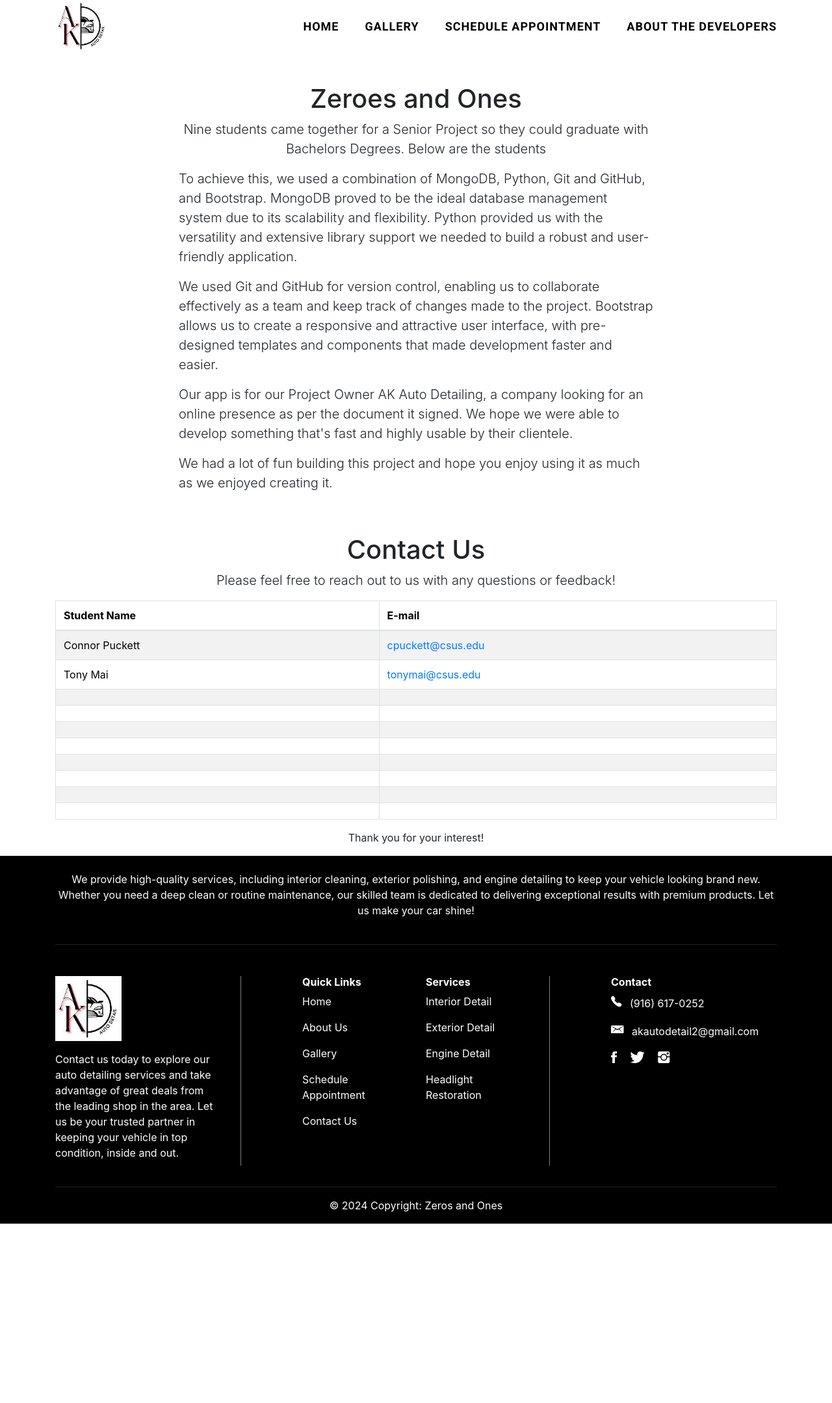
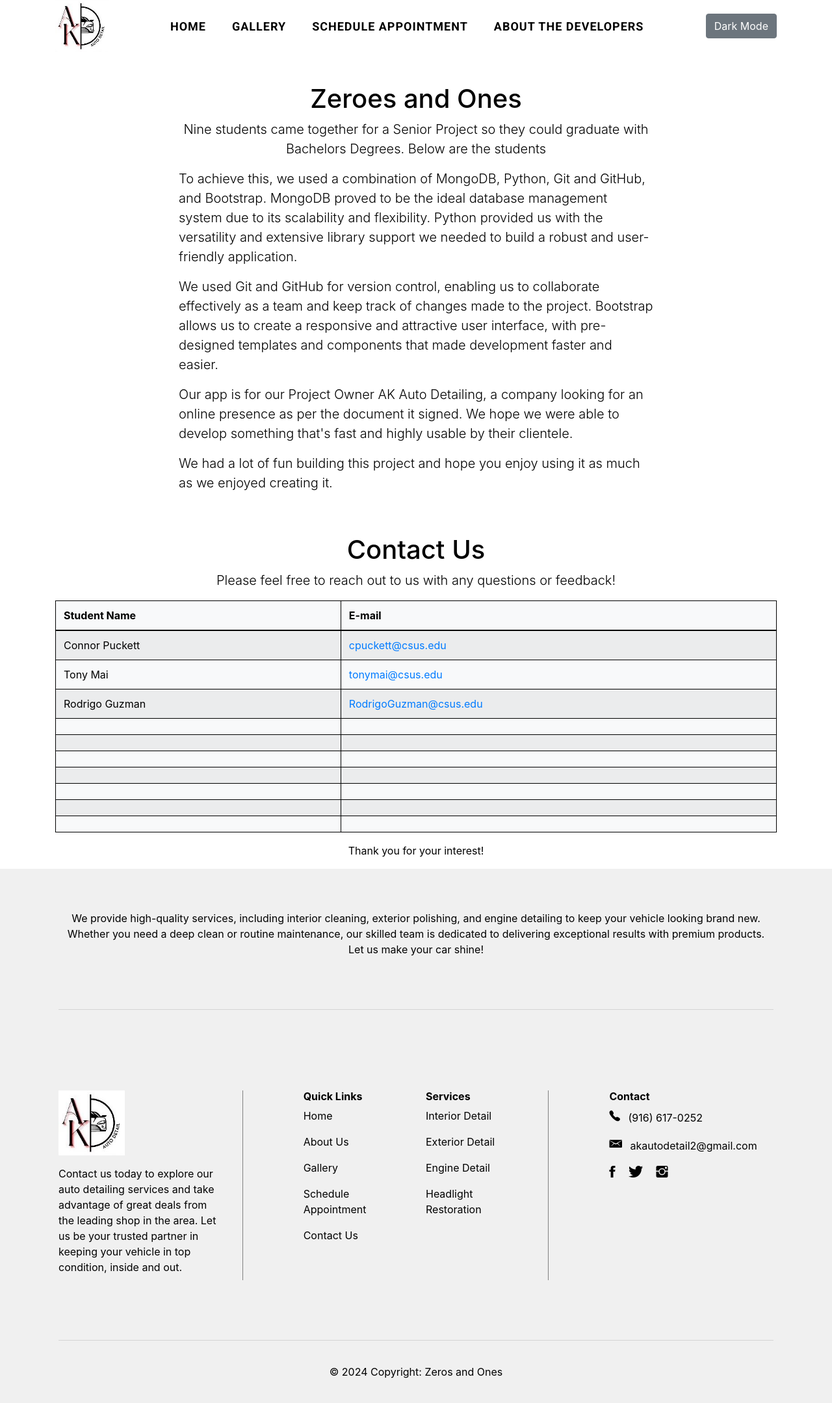
Before and after one commit to Con-Rez/autoDetailProject, a Django app: page /about/ in a window 1280 px wide. Shown: the whole page at 65% size. Before the commit the page ends 1883 px from the top, so only its background shows below. Run offline with Django 5.2, Linux system fonts and the light colour scheme; some libraries are stand-ins or nearby versions.

Commit message:
Added dark mode toggle
Added a dark mode button that persists through multiple pages.

```diff
--- a/apps/home/templates/about.html
+++ b/apps/home/templates/about.html
@@ -42,8 +42,8 @@
             <td><a href="mailto:tonymai@csus.edu">tonymai@csus.edu</a></td>
         </tr>
         <tr>
-            <td></td>
-            <td><a href="mailto:"></a></td>
+            <td>Rodrigo Guzman</td>
+            <td><a href="mailto:RodrigoGuzman@csus.edu">RodrigoGuzman@csus.edu</a></td>
         </tr>
         <tr>
             <td></td>
--- a/globalStatic/css/styles.css
+++ b/globalStatic/css/styles.css
@@ -1,82 +1,111 @@
+/* Default light mode (root) */
+:root {
+    --bg-color: white;
+    --text-color: black;
+    --card-bg-color: #f8f9fa; /* Default card background */
+    --card-text-color: black;
+    --navbar-bg-color: white;
+    --navbar-text-color: black;
+    --link-color: black;
+    --hover-border-color: black;
+    --button-bg-color: red;
+    --button-text-color: white;
+    --footer-bg-color: #f0f0f0; /* Light gray for footer */
+}
+
+/* Dark mode overrides */
+.dark-mode {
+    --bg-color: #121212;
+    --text-color: #e0e0e0;
+    --card-bg-color: #1e1e1e; /* Dark background for cards */
+    --card-text-color: #c7c7c7;
+    --navbar-bg-color: #1e1e1e;
+    --navbar-text-color: #ffffff;
+    --link-color: #bbbbbb;
+    --hover-border-color: #ffffff;
+    --button-bg-color: #d32f2f;
+    --button-text-color: #ffffff;
+    --footer-bg-color: #2c2c2c;
+}
+
+/* Apply colors to body and other elements */
+body {
+    background-color: var(--bg-color) !important;
+    color: var(--text-color) !important;
+    transition: background-color 0.3s ease, color 0.3s ease;
+}
+
+.container, .navbar, .banner-card, .follow-us {
+    background-color: var(--bg-color) !important;
+    color: var(--text-color) !important;
+}
+
+/* Override Bootstrap card styles */
+.card {
+    background-color: var(--card-bg-color) !important;
+    color: var(--card-text-color) !important;
+    transition: background-color 0.3s ease, color 0.3s ease;
+}
+
+/* Dark Mode Inversion for Service Images */
+.dark-mode .service-box img {
+    filter: invert(1) brightness(1.5); /* Invert and adjust brightness for better visibility */
+    transition: filter 0.3s ease;
+}
+
+/* Text-specific classes */
+.text-dark, .text-primary, .text-muted {
+    color: var(--text-color) !important;
+}
+
 /* Navbar styling */
 .navbar {
-    /* Set the navbar background to white */
-    background-color: white !important;
-    /* Add padding: 20px top/bottom and 40px left/right */
+    background-color: var(--navbar-bg-color) !important;
+    color: var(--navbar-text-color) !important;
     padding: 20px 40px !important;
-    /* Add a light gray bottom border */
     border-bottom: 1px solid #ddd !important;
+    transition: background-color 0.3s ease, color 0.3s ease;
 }
 
-/* Logo image inside the navbar */
-.logo img {
-    /* Set the logo height to 80px */
-    height: 80px !important;
-}
-
-/* Navigation list styling */
+/* Navigation list and links */
 .nav-list {
-    /* Remove default list item markers */
     list-style-type: none !important;
-    /* Remove any default margin */
     margin: 0 !important;
-    /* Remove default padding */
     padding: 0 !important;
-    /* Align the navigation items horizontally */
     display: flex !important;
-    /* Add 40px space between each navigation item */
     gap: 40px !important;
 }
 
-/* Individual list item styling */
 .nav-list li {
-    /* Ensure each list item is inline */
     display: inline !important;
 }
 
-/* Link styling inside navigation list */
 .nav-list li a {
-    /* Remove the underline from links */
     text-decoration: none !important;
-    /* Make the link text bold */
     font-weight: bold !important;
-    /* Set font to Roboto */
     font-family: 'Roboto', sans-serif !important;
-    /* Set the text color to black */
-    color: black !important;
-    /* No bottom border initially */
+    color: var(--link-color) !important;
     border-bottom: 2px solid transparent !important;
-    /* Add 5px vertical padding */
     padding: 5px 0 !important;
-    /* Set font size to 18px */
     font-size: 18px !important;
-    /* Add 1px letter spacing */
     letter-spacing: 1px !important;
+    transition: color 0.3s ease, border-color 0.3s ease;
 }
 
 /* Hover effect for links */
 .nav-list li a:hover {
-    /* Add a black bottom border on hover */
-    border-bottom: 2px solid black !important;
+    border-bottom: 2px solid var(--hover-border-color) !important;
 }
 
-/* Responsive design for mobile/tablet screens */
+/* Responsive design */
 @media (max-width: 768px) {
     .nav-list {
-        /* Stack navigation items vertically */
         flex-direction: column !important;
-        /* Center the items when stacked */
         align-items: center !important;
     }
 }
 
-/* Body styling */
-body {
-    /* Set the body background to white */
-    background-color: white;
-}
-
-/* Specific styling for banner card */
+/* Banner card styling */
 .banner-card {
     border-radius: 50px !important;
     overflow: hidden;
@@ -92,7 +121,7 @@ body {
     object-position: center;
 }
 
-/* banner text position */
+/* Banner text position */
 .banner-card .card-img-overlay {
     position: absolute;
     top: 45%;
@@ -101,7 +130,7 @@ body {
     width: auto;
 }
 
-/* banner font */
+/* Banner font */
 .banner-card .card-title {
     font-size: 50px;
     font-weight: bold;
@@ -111,16 +140,17 @@ body {
     font-family: 'Roboto', sans-serif;
 }
 
-
+/* Non-banner cards */
 .card:not(.banner-card) {
     border-radius: 0 !important;
     box-shadow: none !important;
 }
 
+/* Button styling */
 .schedule-btn {
     display: inline-block;
-    background-color: red;
-    color: white;
+    background-color: var(--button-bg-color);
+    color: var(--button-text-color);
     text-align: center;
     font-family: 'Roboto', sans-serif;
     font-size: 20px;
@@ -128,12 +158,106 @@ body {
     padding: 15px 20px;
     text-decoration: none;
     border-radius: 8px;
-    transition: background-color 0.3s ease;
+    transition: background-color 0.3s ease, color 0.3s ease;
     box-shadow: 0 4px 8px rgba(0, 0, 0, 0.2);
     text-transform: uppercase;
 }
 
-<<<<<<< HEAD
-=======
-/* Footer styling */
->>>>>>> bea8eaab2179b40c23ec1261d779130625f50cfa
+.schedule-btn:hover {
+    background-color: #b71c1c; /* Slightly darker red for hover */
+    color: var(--button-text-color);
+}
+
+/* Styling for the Schedule Appointment link button */
+.apt-btn {
+    display: inline-block;
+    background-color: #555555; /* New color, blue */
+    color: white;             /* Text color */
+    text-align: center;
+    font-family: 'Roboto', sans-serif;
+    font-size: 20px;
+    font-weight: bold;
+    padding: 15px 20px;
+    text-decoration: none;
+    border-radius: 50px;
+    margin-top: 15px;
+    transition: background-color 0.3s ease, color 0.3s ease;
+    box-shadow: 0 4px 8px rgba(0, 0, 0, 0.2);
+    text-transform: uppercase;
+}
+
+.apt-btn:hover {
+    background-color: #1b1b1b; /* Darker blue for hover effect */
+    color: white; /* Ensures text color remains white */
+}
+
+/* Container styling for Who We Are section */
+.who-we-are-container {
+    background-color: red; /* Fixed red background */
+    padding-left: 20%;
+    padding-top: 7%;
+    padding-bottom: 7%;
+    margin-left: -15%;
+}
+
+/* Static paragraph text color */
+.static-text {
+    color: #333333; /* Fixed color, dark gray */
+}
+
+
+/* Footer styling with consistent background color across all sections */
+footer, footer .container, footer section {
+    background-color: var(--footer-bg-color) !important; /* Apply footer background to all sections */
+    color: var(--text-color) !important; /* Ensure text is also consistent */
+    padding: 20px;
+    transition: background-color 0.3s ease, color 0.3s ease;
+}
+
+/* Footer text and link colors */
+footer p, footer a {
+    color: var(--link-color) !important; /* Link color */
+    text-decoration: none;
+    transition: color 0.3s ease;
+}
+
+footer a:hover {
+    color: var(--hover-border-color) !important; /* Adjust on hover */
+}
+
+/* Footer icon styling */
+footer i {
+    color: var(--link-color) !important; /* Set color based on theme */
+    transition: color 0.3s ease;
+}
+
+/* Add a hover effect for social media icons */
+footer a:hover i {
+    color: var(--hover-border-color) !important; /* Hover color for icons */
+}
+
+/* Apply text color to all heading and paragraph elements */
+h1, h2, h3, h4, h5, h6, p, .lead, .text-center {
+    color: var(--text-color) !important;
+}
+
+/* Also apply to Bootstrap-specific classes */
+.table, .table th, .table td, .card-text, .card-title {
+    color: var(--text-color) !important;
+}
+
+/* Button text color */
+.btn, .btn-light, .btn-dark {
+    color: var(--button-text-color) !important;
+}
+
+/* Table and card backgrounds */
+.table, .card, .table th, .table td {
+    background-color: var(--card-bg-color) !important;
+    border-color: var(--hover-border-color) !important; /* For border color in dark mode */
+}
+
+/* Borders for tables in dark mode */
+.table-bordered th, .table-bordered td {
+    border-color: var(--hover-border-color) !important;
+}
--- a/globalTemplates/footer.html
+++ b/globalTemplates/footer.html
@@ -13,13 +13,12 @@
     <title>AK Auto Detail</title>
     <link rel="stylesheet" href="https://cdnjs.cloudflare.com/ajax/libs/twitter-bootstrap/4.1.3/css/bootstrap.min.css">
     <link rel="stylesheet" href="https://cdnjs.cloudflare.com/ajax/libs/ionicons/2.0.1/css/ionicons.min.css">
-    <link rel="stylesheet" ref="globalStatic/css/style.css">
 </head>
 
 <body>
-    <footer class="text-center text-lg-start text-white" style="background-color: black">
+    <footer class="text-center text-lg-start text-white">
         <!-- Footer Text -->
-        <section class="d-flex justify-content-center p-4" style="background-color: black">
+        <section class="d-flex justify-content-center p-4">
             <div class="container">
                 <div class="row">
                     <div class="col-12">
@@ -60,16 +59,16 @@
                         <h6 class="text-left fw-bold">Quick Links</h6>
 
                         <p class="text-left">
-                            <a href="{% url 'home' %}" class="text-white">Home</a>
+                            <a href="{% url 'home' %}">Home</a>
                         </p>
                         <p class="text-left">
-                            <a href="{% url 'about' %}" class="text-white">About Us</a>
+                            <a href="{% url 'about' %}">About Us</a>
                         </p>
                         <p class="text-left">
-                            <a href="{% url 'gallery' %}" class="text-white">Gallery</a>
+                            <a href="{% url 'gallery' %}">Gallery</a>
                         </p>
                         <p class="text-left">
-                            <a href="{% url 'schedule_appointment' %}" class="text-white">Schedule Appointment</a>
+                            <a href="{% url 'schedule_appointment' %}">Schedule Appointment</a>
                         </p>
                         <p class="text-left">
                             Contact Us
@@ -97,21 +96,21 @@
                         <h6 class="text-left fw-bold">Contact</h6>
 
                         <div class="text-left">
-                            <i class="ion-ios-telephone" style="font-size: 24px; color: white; margin-right: 8px;"></i>
+                            <i class="ion-ios-telephone" style="font-size: 24px; margin-right: 8px;"></i>
                             <span>(916) 617-0252</span>
                         </div>
                         <div class="text-left mt-3">
-                            <i class="ion-email" style="font-size: 24px; color: white; margin-right: 8px;"></i>
+                            <i class="ion-email" style="font-size: 24px; margin-right: 8px;"></i>
                             <span>akautodetail2@gmail.com</span>
                         </div>
                         <div class="text-left mt-3">
-                            <a href="https://www.facebook.com" class="text-white me-3" target="_blank">
+                            <a href="https://www.facebook.com" class="me-3" target="_blank">
                                 <i class="ion-social-facebook" style="font-size: 24px;"></i>
                             </a>
-                            <a href="https://www.twitter.com" class="text-white me-3" target="_blank">
+                            <a href="https://www.twitter.com" class="me-3" target="_blank">
                                 <i class="ion-social-twitter" style="font-size: 24px;"></i>
                             </a>
-                            <a href="https://www.instagram.com" class="text-white" target="_blank">
+                            <a href="https://www.instagram.com" target="_blank">
                                 <i class="ion-social-instagram" style="font-size: 24px;"></i>
                             </a>
                         </div>
@@ -125,11 +124,9 @@
         <div class="container">
             <hr style="border-top: 1px solid gray; width: 100%; margin: 0 auto;">
         </div>
-        <div class="text-center p-3" style="background-color: rgba(0, 0, 0, 0.2)">
+        <div class="text-center p-3">
             © 2024 Copyright: Zeros and Ones
         </div>
-        <!-- Copyright -->
     </footer>
-    <!-- Footer -->
 </body>
 </html>
--- a/globalTemplates/navbar.html
+++ b/globalTemplates/navbar.html
@@ -8,9 +8,7 @@
 <html lang="en">
 
 <head>
-  <!-- Character encoding for the document -->
   <meta charset="UTF-8">
-  <!-- Responsive layout for different devices -->
   <meta name="viewport" content="width=device-width, initial-scale=1.0">
   <!-- Bootstrap CSS from CDN -->
   <link href="https://cdn.jsdelivr.net/npm/bootstrap@5.3.0-alpha3/dist/css/bootstrap.min.css" rel="stylesheet">
@@ -18,6 +16,7 @@
   <link href="https://fonts.googleapis.com/css2?family=Roboto:wght@700&display=swap" rel="stylesheet">
   <!-- Custom CSS -->
   <link rel="stylesheet" href="{% static 'css/styles.css' %}">
+  <title>AK Auto Detail</title>
 </head>
 
 <body>
@@ -55,15 +54,44 @@
             <li><a href="{% url 'about' %}">ABOUT THE DEVELOPERS</a></li>
           </ul>
         </div>
+
+        <!-- Dark Mode Toggle Button -->
+        <button id="dark-mode-toggle" class="btn btn-secondary">Dark Mode</button>
       </div>
     </nav>
   </header>
 
+  <!-- JavaScript for Dark Mode Toggle -->
+  <script>
+    document.addEventListener("DOMContentLoaded", function () {
+        const darkModeToggleButton = document.getElementById("dark-mode-toggle");
+        const darkModeClass = "dark-mode";
+        const body = document.body;
+
+        // Check for saved dark mode preference
+        if (localStorage.getItem("darkMode") === "enabled") {
+            body.classList.add(darkModeClass);
+            darkModeToggleButton.textContent = "Light Mode";
+        } else {
+            darkModeToggleButton.textContent = "Dark Mode";
+        }
+
+        // Toggle dark mode on button click
+        darkModeToggleButton.addEventListener("click", function () {
+            body.classList.toggle(darkModeClass);
+            const isDarkModeEnabled = body.classList.contains(darkModeClass);
+            localStorage.setItem("darkMode", isDarkModeEnabled ? "enabled" : "disabled");
+            darkModeToggleButton.textContent = isDarkModeEnabled ? "Light Mode" : "Dark Mode";
+        });
+    });
+</script>
+
+  <!-- Bootstrap JavaScript Bundle -->
   <script src="https://cdn.jsdelivr.net/npm/bootstrap@5.3.0-alpha3/dist/js/bootstrap.bundle.min.js"></script>
-</body>
 
 <!--Insert Webpage content here-->
 {% block content %}
 {% endblock %}
 
+</body>
 </html>
```
Also changed, not shown: apps/home/templates/home.html (+7 -3 lines), apps/home/templates/schedule_appointment.html (+7 -7 lines).
